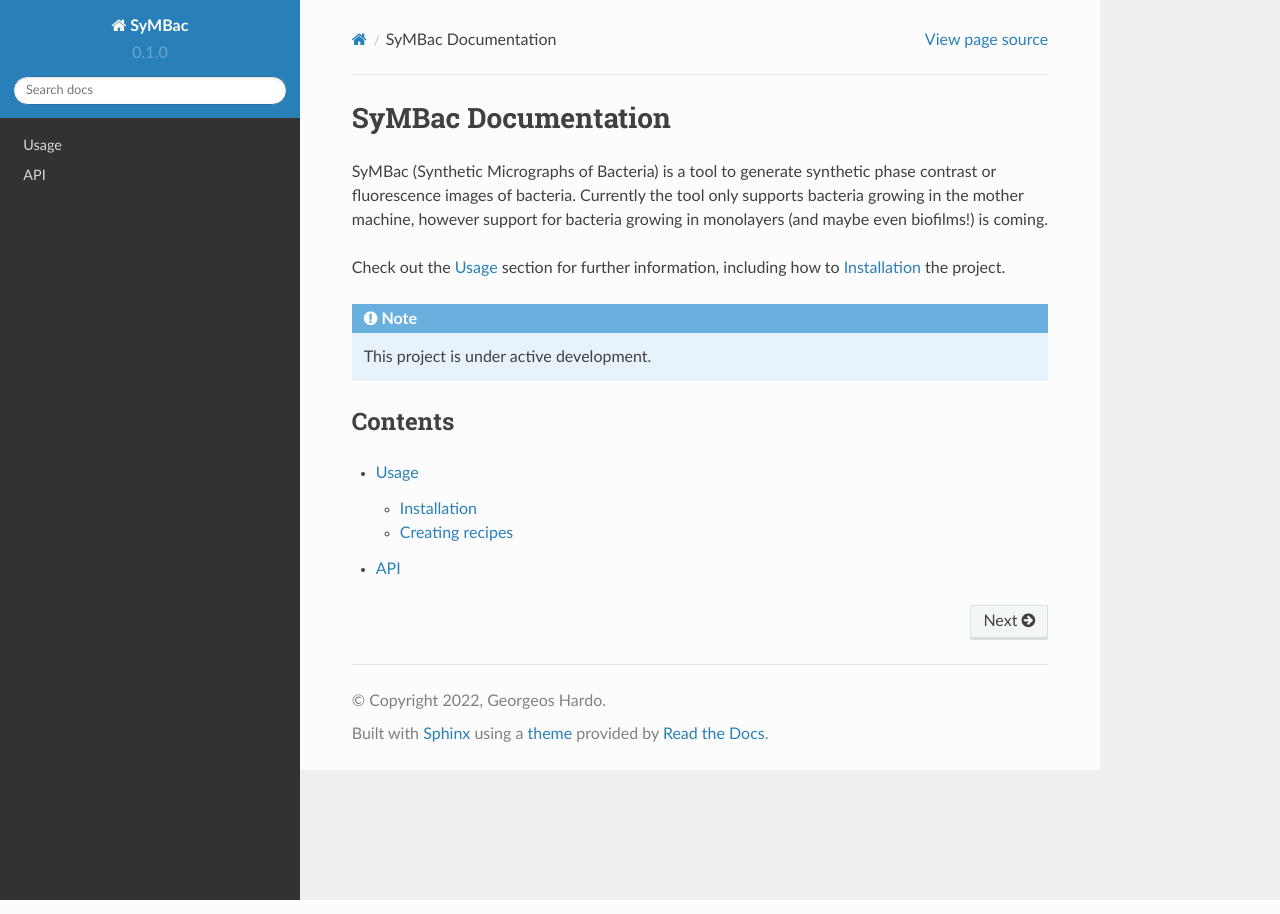
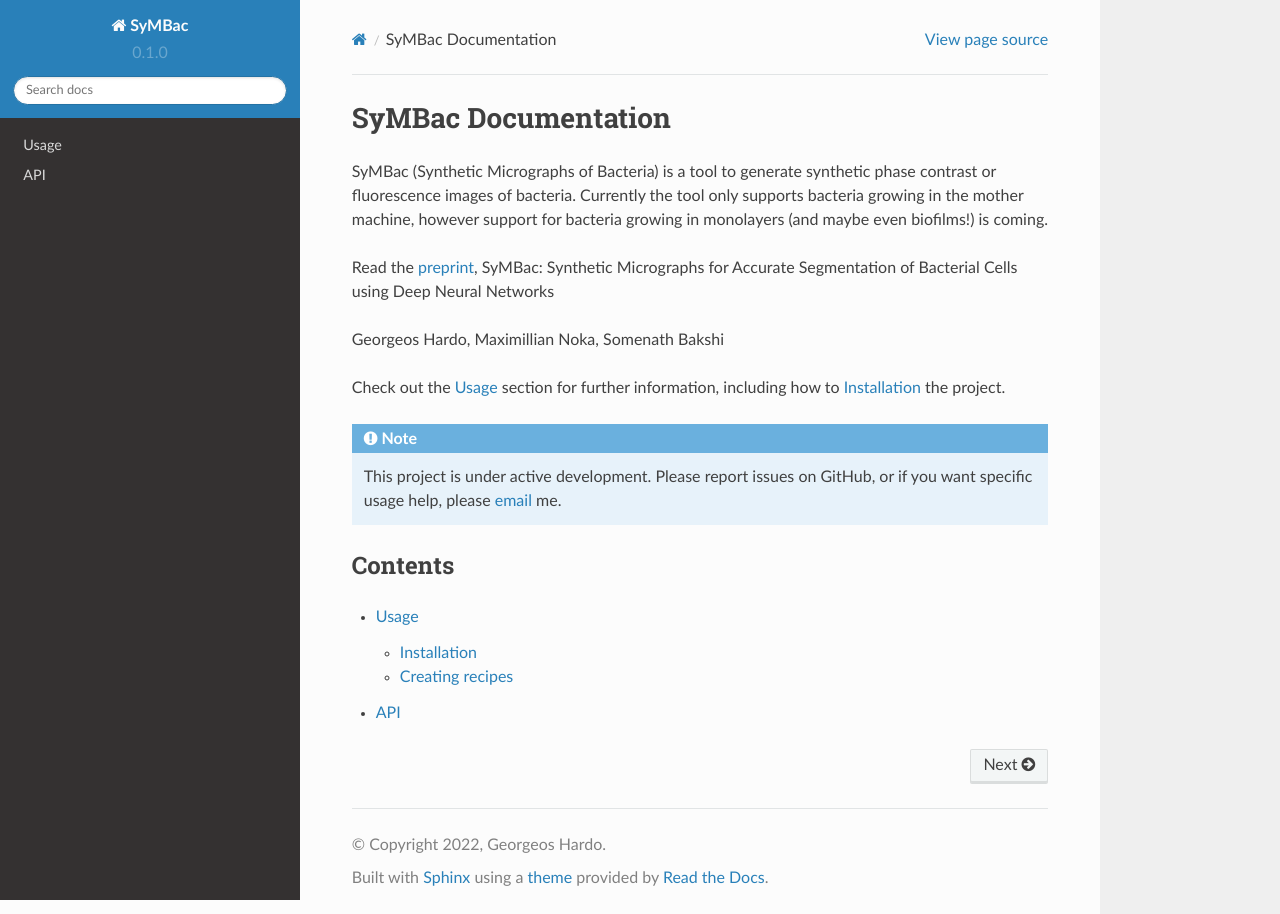
Before and after one commit to georgeoshardo/SyMBac, a Sphinx documentation site: the page built from docs/source/index.rst, in a window 1280 px wide. Built offline with Sphinx 7.4.7 and the Read the Docs theme 2.0.0, drawn with Linux system fonts in a browser that asks for light colours.

Commit message:
Update index.rst

```diff
--- a/docs/source/index.rst
+++ b/docs/source/index.rst
@@ -3,13 +3,18 @@ SyMBac Documentation
 
 SyMBac (Synthetic Micrographs of Bacteria) is a tool to generate synthetic phase contrast or fluorescence images of bacteria. Currently the tool only supports bacteria growing in the mother machine, however support for bacteria growing in monolayers (and maybe even biofilms!) is coming.
 
+Read the preprint_, SyMBac: Synthetic Micrographs for Accurate Segmentation of Bacterial Cells using Deep Neural Networks
+
+Georgeos Hardo, Maximillian Noka, Somenath Bakshi
+
 
 Check out the :doc:`usage` section for further information, including
 how to :ref:`installation` the project.
 
+
 .. note::
 
-   This project is under active development.
+   This project is under active development. Please report issues on GitHub, or if you want specific usage help, please email_ me.
 
 Contents
 --------
@@ -18,3 +23,8 @@ Contents
 
    usage
    api
+
+
+.. _preprint: https://www.biorxiv.org/content/10.1101/2021.07.21.453284v4
+
+.. _email: gh464@cam.ac.uk
```
